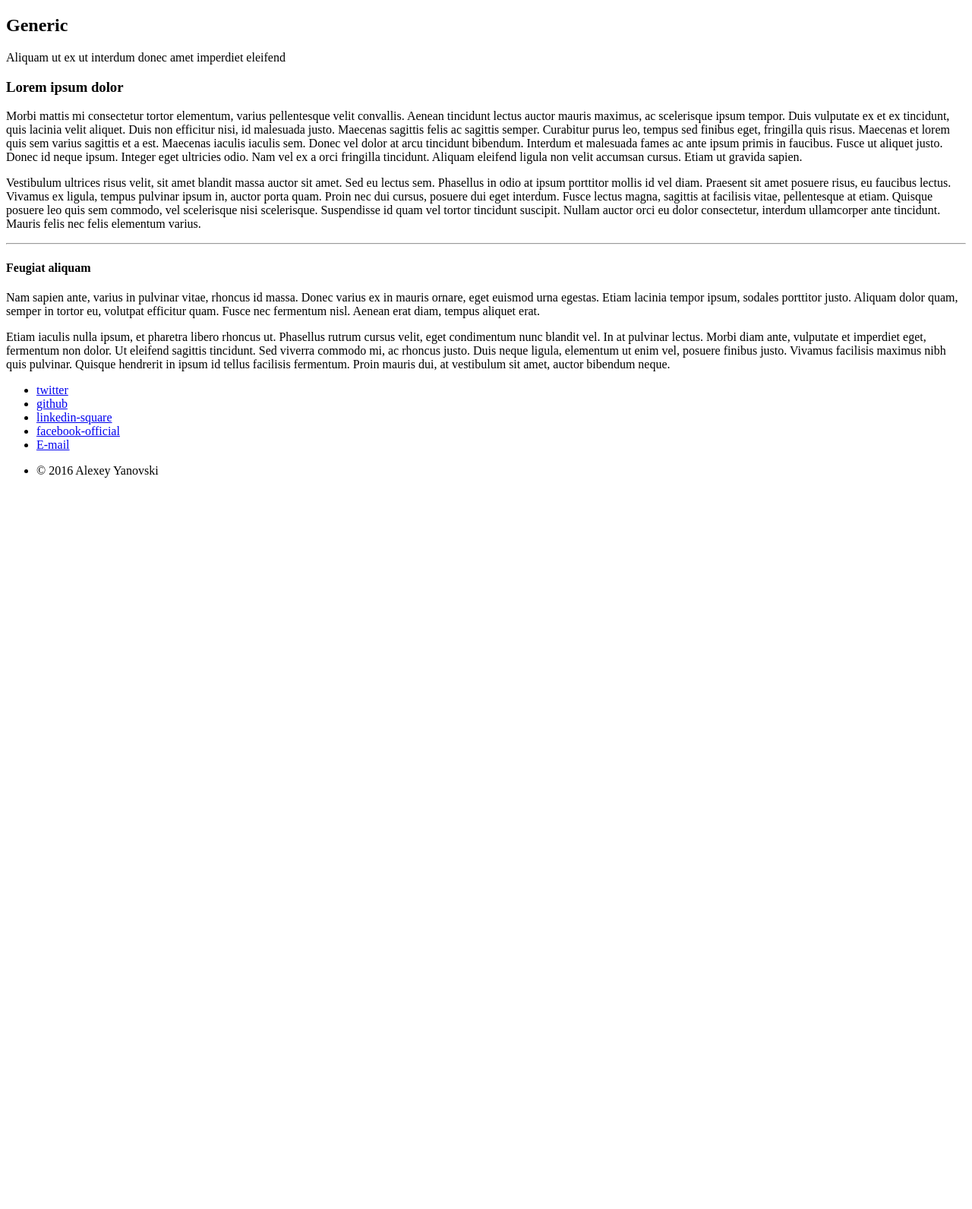
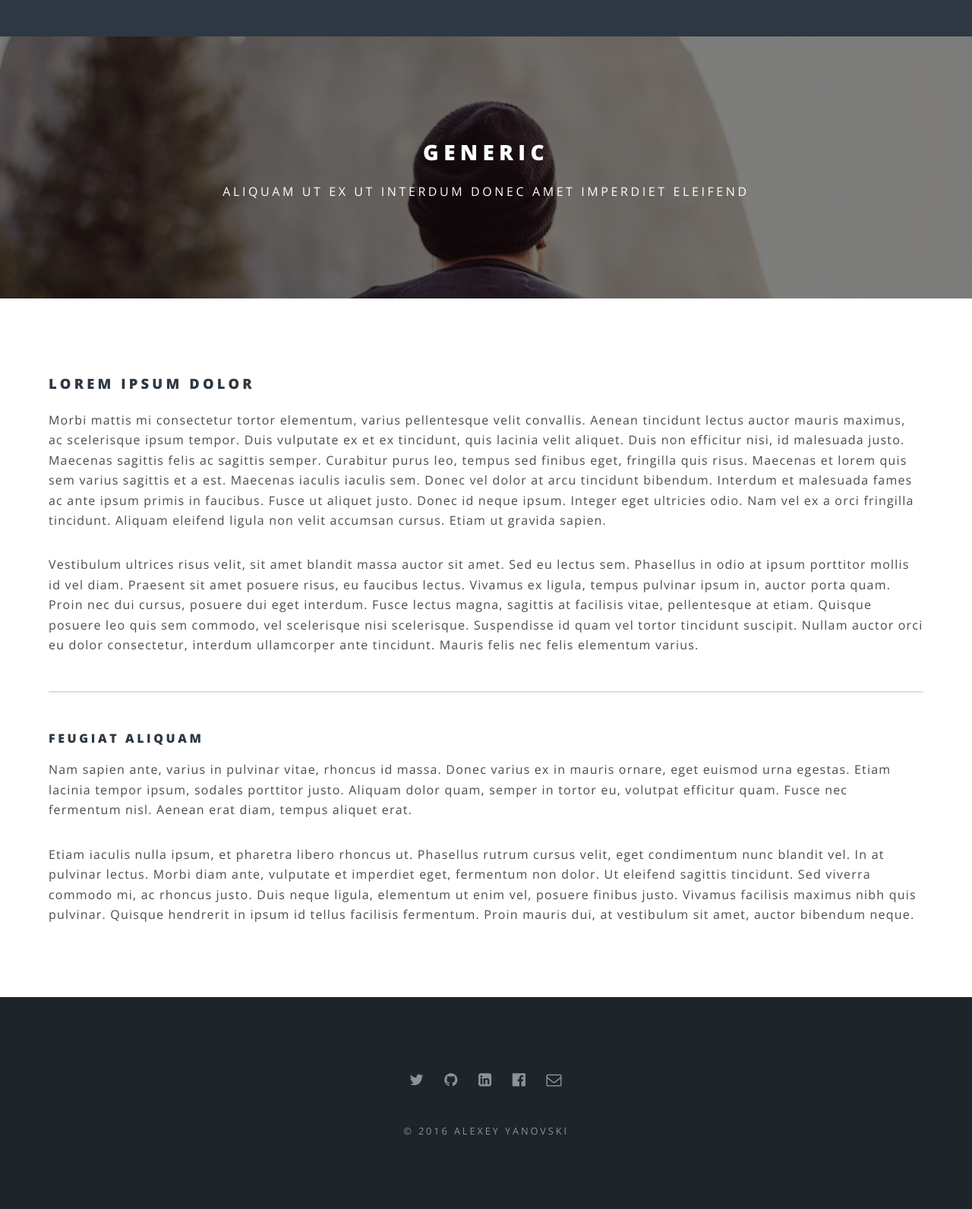
Before and after one commit to lexi89/one-page-folio, a Jekyll site: the page built from generic.html, in a window 1280 px wide. Shown: the whole page at 76% size. Built offline with Jekyll 4.4.1, drawn with Linux system fonts in a browser that asks for light colours; before the commit the page ends 900 px from its top, so only the background shows below that.

```diff
--- a/_config.yml
+++ b/_config.yml
@@ -7,8 +7,8 @@ description: Developer | Marketer | Writer | Human
 owner: Alexey Yanovski # or company name
 first_published: 2016 # if migrating another site, the year of your first publish
 email: alexey.yanovski1@gmail.com
-baseurl: "/one-page-folio" # the subpath of your site, e.g. /blog
-url: "http://lexi89.github.io/" # the base hostname & protocol for your site
+baseurl: "" # the subpath of your site, e.g. /blog
+url: "http://lexi89.github.io" # the base hostname & protocol for your site
 social:
   twitter: https://twitter.com/yanovski2
   github: https://github.com/lexi89
```
